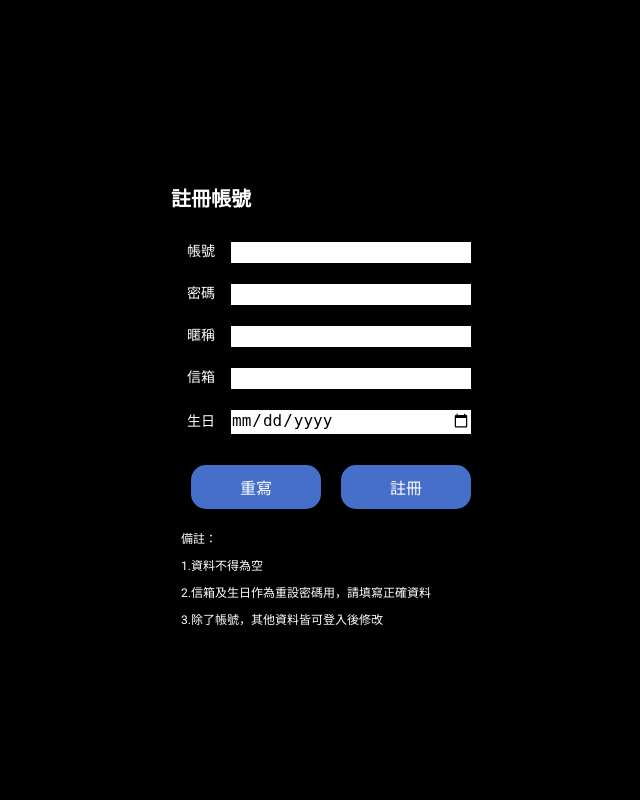
After one commit to wdaweb/invoice-linglingsyu, a PHP site: page /reg.php in a window 1280 px wide. The commit adds this page. Shown: the whole page, without its empty margins (319-959 px from the left). Run offline with PHP 8.4, Linux system fonts and the light colour scheme.

Commit message:
註冊及登入OK

```diff
--- a/css/style.css
+++ b/css/style.css
@@ -1,10 +1,83 @@
 *{
     margin: 0;
     padding: 0;
-    box-sizing: border-box;
+    list-style: none;
 }
 
-.header{
-    height: 50px;
-    border:1px solid #000;
+body,html{
+    height: 100%;
+    font-family:'Roboto', 'Noto Sans TC', sans-serif;
 }
+
+body{
+    display: flex;
+    justify-content: center;
+    align-items: center;
+    background-color: #000;
+    color: #fff;
+}
+
+
+.container{
+    width: 500px;
+    margin: 0 auto;
+}
+
+.form{
+    width: 300px;
+    margin: 0 auto;
+}
+
+label{
+    display: inline-block;
+    width: 20%;
+    font-size: 14px;
+    text-align: center;
+}
+
+.item1{
+    font-size: 0;
+}
+
+input{
+    width: 80%;
+    font-size: 16px;
+    border:none;
+    border-bottom: #000 1px solid ;
+    margin: 10px 0;
+    outline: none;
+    padding-bottom: 3px;
+}
+
+h1{
+    font-size: 20px;
+    margin: 20px 0;
+}
+
+.item2{
+    font-size: 0;
+}
+
+input[type="submit"],input[type="reset"]{
+    font-size: 16px;
+    width: 130px;
+    border: none;
+    background-color: rgb(69, 111, 201);
+    margin: 0 auto;
+    margin-top: 20px;
+    padding:10px;
+    color: #fff;
+    border-radius: 15px;
+}
+input[type="reset"]{
+    margin:  0 20px;
+}
+
+input[type="submit"]:hover,input[type="reset"]:hover{
+    background-color: rgb(0, 81, 255);
+}
+
+.form p{
+    font-size: 12px;
+    margin: 10px ;
+}
--- a/include/header.php
+++ /dev/null
@@ -1 +0,0 @@
-<div class="header"></div>
--- /dev/null
+++ b/include/link.php
@@ -0,0 +1,2 @@
+<link rel="stylesheet" href="../css/style.css">
+<link href="https://fonts.googleapis.com/css2?family=Noto+Sans+TC&family=Roboto&display=swap" rel="stylesheet">
--- /dev/null
+++ b/reg.php
@@ -0,0 +1,54 @@
+<!DOCTYPE html>
+<html lang="en">
+
+<head>
+    <meta charset="UTF-8">
+    <meta name="viewport" content="width=device-width, initial-scale=1.0">
+    <title>統一發票對獎系統- 註冊帳號</title>
+    <?php include 'include/link.php'; ?>
+
+    <style>
+    body{
+        background-color:#000;
+        color: #fff;
+    }
+     .item3{
+        margin-top:20px;
+     }
+
+    </style>
+</head>
+
+<body>
+
+    <div class="container">
+        <form action="adduser.php" method="POST" class="form">
+            <div class="item1">
+                <h1>註冊帳號</h1>
+                <label for="acc">帳號</label>
+                <input type="text" name="acc" id="acc">
+                <label for="pw">密碼</label>
+                <input type="password" name="pw" id="pw">
+                <label for="name">暱稱</label>
+                <input type="text" name="name" id="name">
+                <label for="email">信箱</label>
+                <input type="email" name="email" id="email">
+                <label for="bir">生日</label>
+                <input type="date" name="bir" id="bir">
+            </div>
+            <div class="item2">
+                <input type="reset" value="重寫">
+                <input type="submit" value="註冊">
+            </div>
+            <div class="item3">
+            <p>備註：</p>
+            <p>1.資料不得為空</p>
+            <p>2.信箱及生日作為重設密碼用，請填寫正確資料</p>
+            <p>3.除了帳號，其他資料皆可登入後修改</p>
+            </div>
+        </form>
+    </div>
+
+</body>
+
+</html>
```
Also changed, not shown: adduser.php (added, +51 -0 lines), checklogin.php (added, +34 -0 lines), db/invoice.sql (+82 -13 lines), forget.html (added, +30 -0 lines), idv.php (added, +22 -0 lines), index.php (+88 -32 lines), invoice.php (+33 -1 lines), list.php (+19 -2 lines), main.php (added, +33 -0 lines), resetpw.php (added, +37 -0 lines), README.md.
